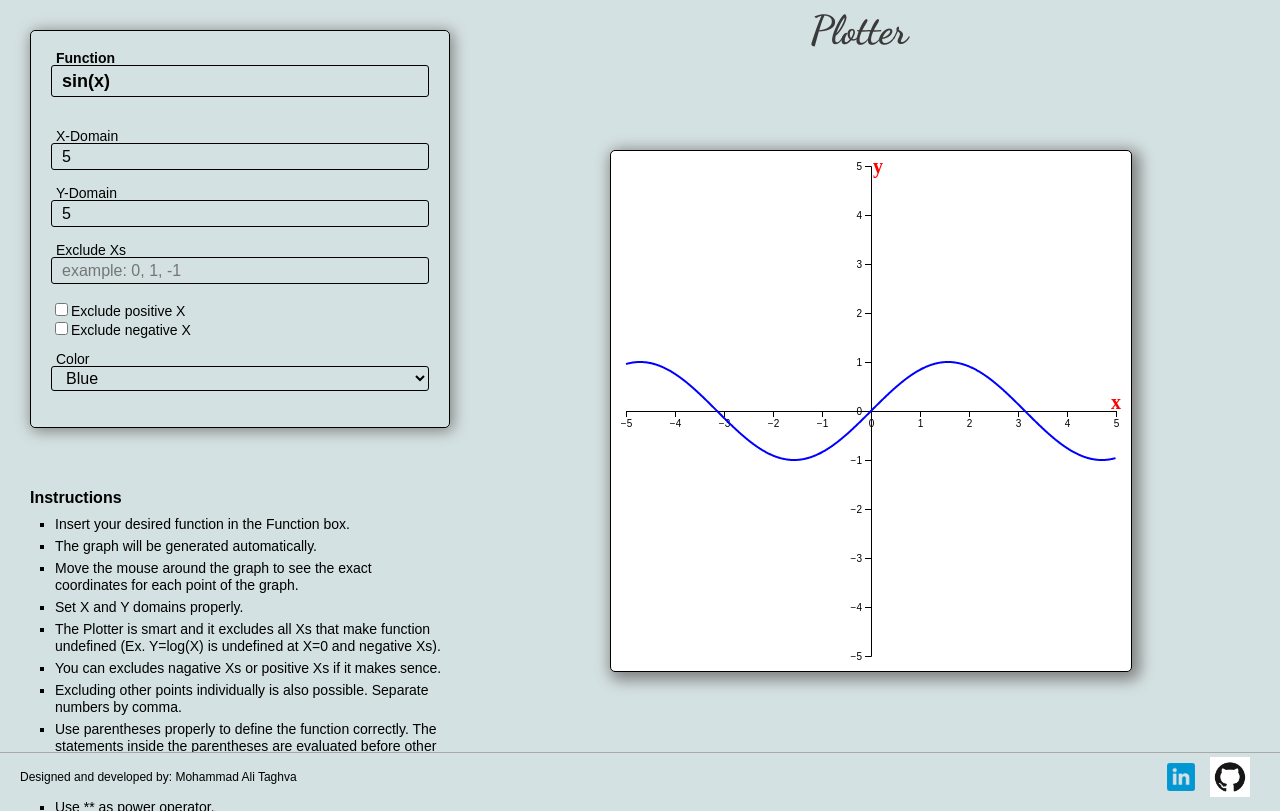
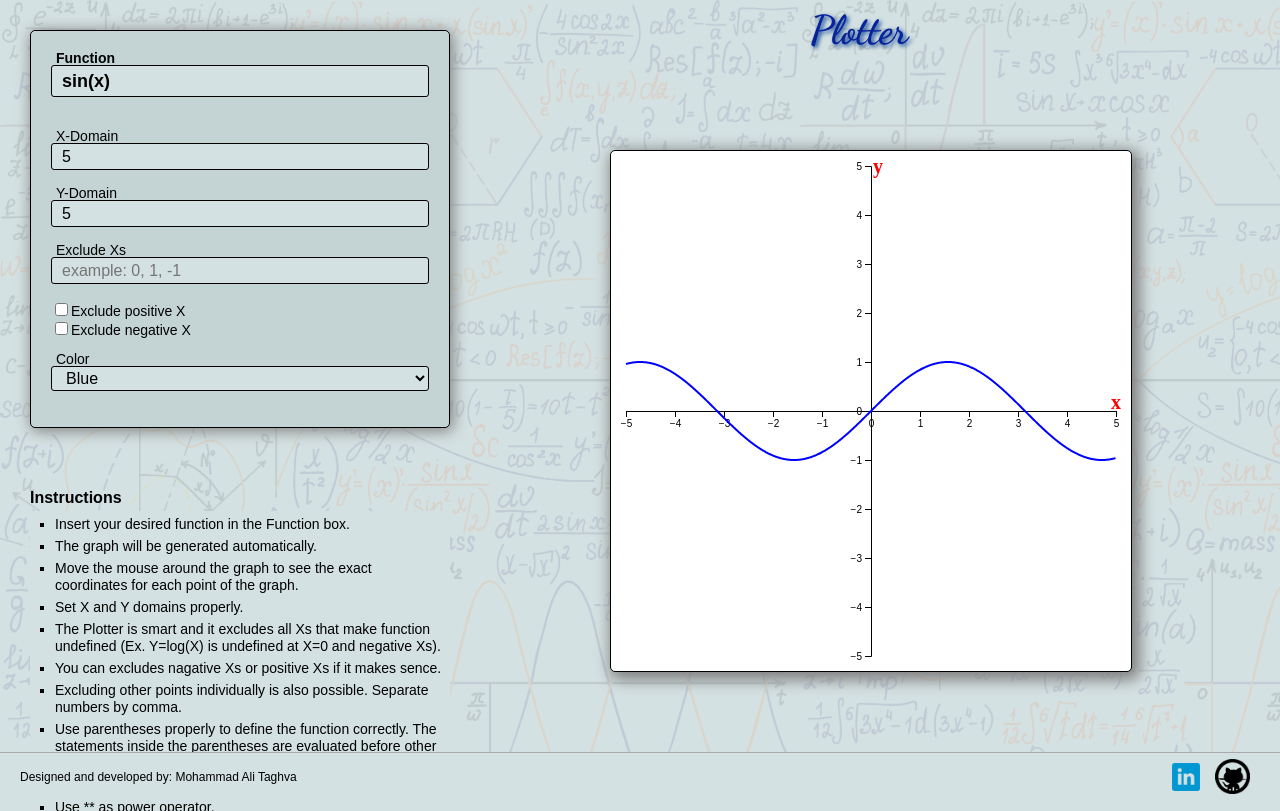
Before and after one commit to mataghva/Plotter, a website built with webpack: page index.html in a window 1280 px wide. Built offline with nearby package versions, Linux system fonts and the light colour scheme.

Commit message:
Add background

```diff
--- a/index.html
+++ b/index.html
@@ -91,7 +91,7 @@
         <a id="linkedin-link" href="https://www.linkedin.com/in/mohammad-ali-taghva-4b06b237">
             <img id="linkedin-logo" src="./src/images/LinkedIn_UI-03-512.png" alt="LinkedIn Logo"></a>
         <a id="github-link" href="https://github.com/mataghva/Plotter.git">
-            <img id="github-logo" src="./src/images/GitHub-Mark.png" alt="GitHub Logo"></a>
+            <img id="github-logo" src="./src/images/PikPng.com_black-spade-png_3846649.png" alt="GitHub Logo"></a>
     </div>
 </footer>
 </html>
--- a/src/css/footer.css
+++ b/src/css/footer.css
@@ -1,5 +1,5 @@
 #github-logo {
-    width: 40px;
+    width: 35px;
     vertical-align: middle;
 }
 
--- a/src/css/main.css
+++ b/src/css/main.css
@@ -7,7 +7,9 @@
     margin-top: 10px;
     left: 50%;
     margin-left: 170px;
-    color: rgb(59, 58, 58);
+    /* color: rgb(59, 58, 58); */
+    color: rgb(8, 35, 158);
+    text-shadow: 2px 2px 4px rgb(1, 60, 147);
 }
 
 #graph {
@@ -26,21 +28,22 @@
 
 body {
     background-color: rgb(212, 225, 226);
+    /* background-color: rgba(240, 240, 240, 0.973); */
 
 }
 
-/* .background {
+.background {
     position: absolute;
     width: 100%;
     height: 100vh;
     background-attachment: fixed, fixed, fixed;
     background-image: url(../images/math-transparent-background-14.png);
     background-position: top left, center center, center center;
-    background-size: cover;
+    background-size: contain;
     overflow: hidden;
     opacity: 0.1;
     z-index: 0;
-} */
+}
 .svg {
     border: 1px solid black;
 
@@ -61,7 +64,8 @@ body {
     box-shadow: 2px 2px 15px 1px gray;
     display: flex;
     flex-direction: column;
-    /* background-color: rgb(212, 225, 226);  */
+    background-color: rgb(196, 211, 212);
+    /* background-color: white; */
     z-index: 1;
 }
 
@@ -140,7 +144,7 @@ h3.title {
     height: 300px;
     line-height: 17px;
     overflow-y: scroll;
-    /* background-color: rgb(212, 225, 226);  */
+    background-color: rgb(212, 225, 226);
 
 }
 
```
Also changed, not shown: src/images/PikPng.com_black-spade-png_3846649.png (added), 1 other file.
